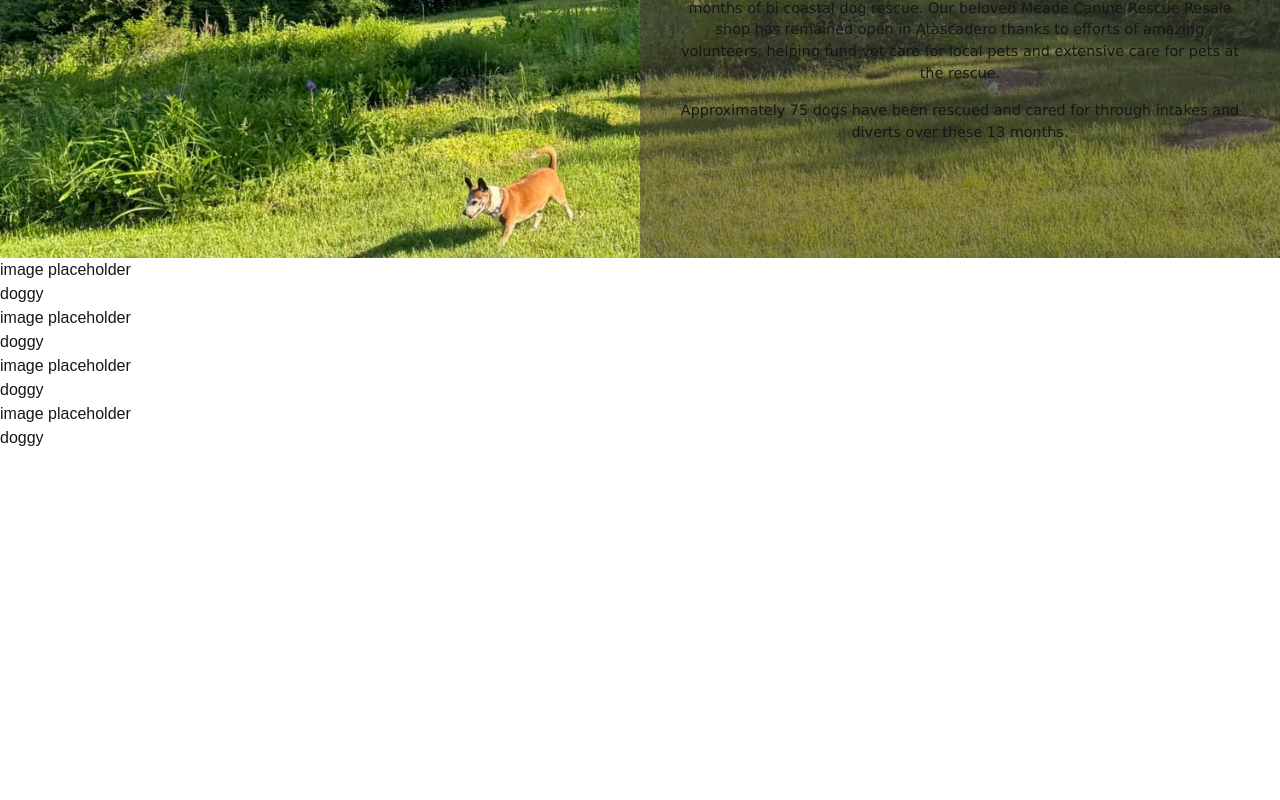
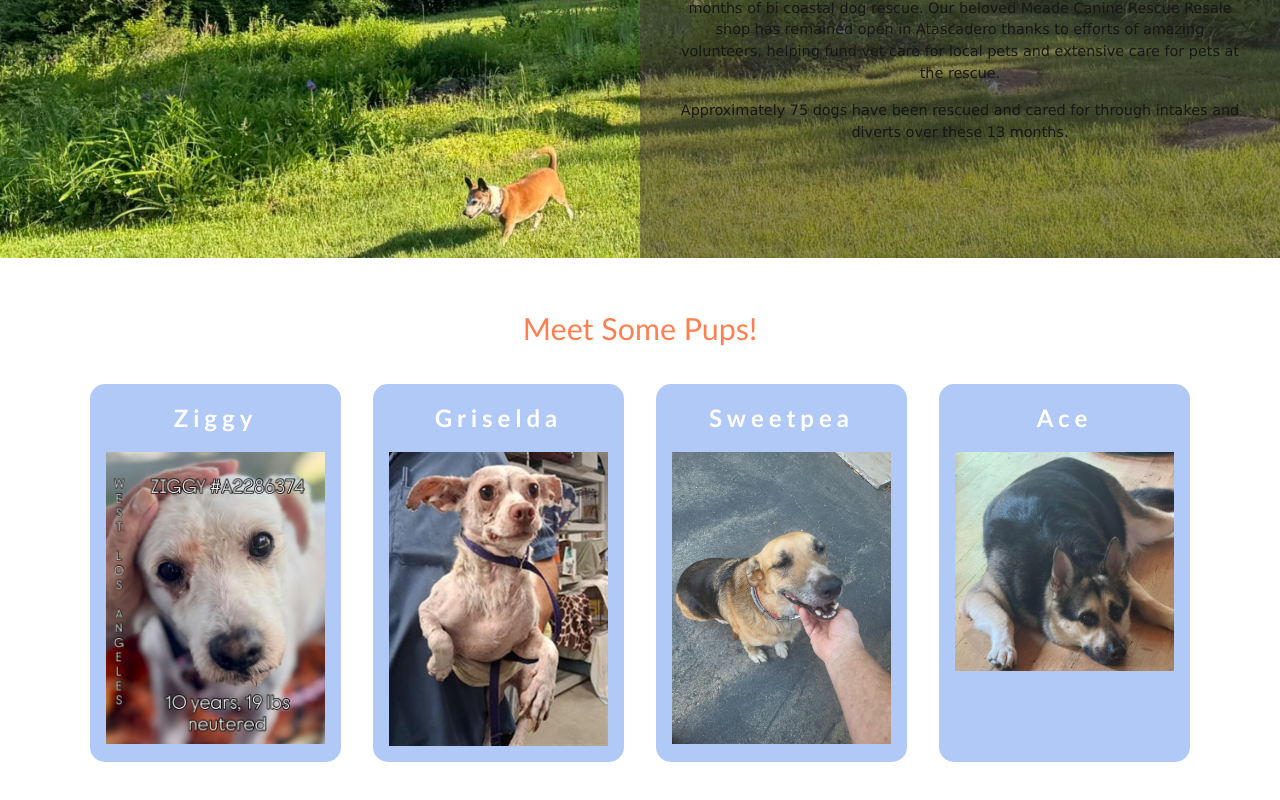
Before and after one commit to bootcamp-project-2026/bootcamp-app, a Next.js app: page /home in a window 1280 px wide. Shown: the part 476-1276 px from the top of the page. Before the commit the page ends 926 px from the top, so only its background shows below. Built offline with nearby package versions, Linux system fonts and the light colour scheme.

Commit message:
Reformatted some HTML in dog section of home, added css for dog section in home

```diff
--- a/src/app/home/home.module.css
+++ b/src/app/home/home.module.css
@@ -94,8 +94,55 @@ body {
 
   .heroTitle {
     font-size: 100%;
-    color: cornflowerblue;
+    color: coral;
   }
 }
 
 /* Dog grid section */
+.dogContainer {
+  display: flex;
+  flex-direction: column;
+  align-items: center;
+  margin: 2rem 1rem;
+  text-align: center;
+}
+
+.dogTitle {
+  font-family: "Gill Sans", "Gill Sans MT", Calibri, "Trebuchet MS", sans-serif;
+  color: coral;
+  font-size: clamp(0.5rem, 1.75vw + 0.5rem, 10rem);
+  margin: 1rem;
+}
+
+.dogGrid {
+  display: flex;
+  flex-direction: row;
+  gap: 2rem;
+
+  width: 100%;
+  max-width: 1100px;
+  margin: 1rem auto;
+  box-sizing: border-box;
+}
+
+.dogCard {
+  background-color: rgba(100, 148, 237, 0.5);
+  border-radius: 15px;
+  flex: 1;
+}
+
+.dogName {
+  color: white;
+  font-family: "Gill Sans", "Gill Sans MT", Calibri, "Trebuchet MS", sans-serif;
+  font-weight: 600;
+  font-size: 1.5rem;
+  letter-spacing: 5px;
+  margin: 1rem;
+}
+.dogImage {
+  /* griselda does not work... idk i tried everything i'll try again at some point */
+  object-fit: contain;
+  /* without using calc on the width, it does 100% plus the margins on the side */
+  width: calc(100% - 2rem);
+  margin: 1rem;
+}
--- a/src/app/home/page.tsx
+++ b/src/app/home/page.tsx
@@ -40,31 +40,41 @@ export default function Home() {
         </section>
 
         {/* Dogs section */}
-        <section id="dog-subsection" className={styles.dogcontainer}>
+        <section id="dog-subsection" className={styles.dogContainer}>
+          <h2 className={styles.dogTitle}> Meet Some Pups!</h2>
+
           {/* For 2x2 grid of dogs */}
           <div className={styles.dogGrid}>
             {/* dog1 */}
             <div className={styles.dogCard}>
-              <div className={styles.dogImage}>image placeholder</div>
-              <p className={styles.dogName}>doggy</p>
+              <p className={styles.dogName}>Ziggy</p>
+              <div className={styles.dogImage}>
+                <img src="/pets/ziggy.jpg" alt="A dog named Ziggy." />
+              </div>
             </div>
 
             {/* dog2 */}
             <div className={styles.dogCard}>
-              <div className={styles.dogImage}>image placeholder</div>
-              <p className={styles.dogName}>doggy</p>
+              <p className={styles.dogName}>Griselda</p>
+              <div id="griseldaimg" className={styles.dogImage}>
+                <img src="/pets/griselda.jpg" alt="A dog named Griselda." />
+              </div>
             </div>
 
             {/* dog3 */}
             <div className={styles.dogCard}>
-              <div className={styles.dogImage}>image placeholder</div>
-              <p className={styles.dogName}>doggy</p>
+              <p className={styles.dogName}>Sweetpea</p>
+              <div className={styles.dogImage}>
+                <img src="/pets/sweetpea.jpg" alt="A dog named Sweetpea." />
+              </div>
             </div>
 
             {/* dog4 */}
             <div className={styles.dogCard}>
-              <div className={styles.dogImage}>image placeholder</div>
-              <p className={styles.dogName}>doggy</p>
+              <p className={styles.dogName}>Ace</p>
+              <div className={styles.dogImage}>
+                <img src="/pets/homeace.jpg" alt="A dog named Homeace." />
+              </div>
             </div>
           </div>
         </section>
```
